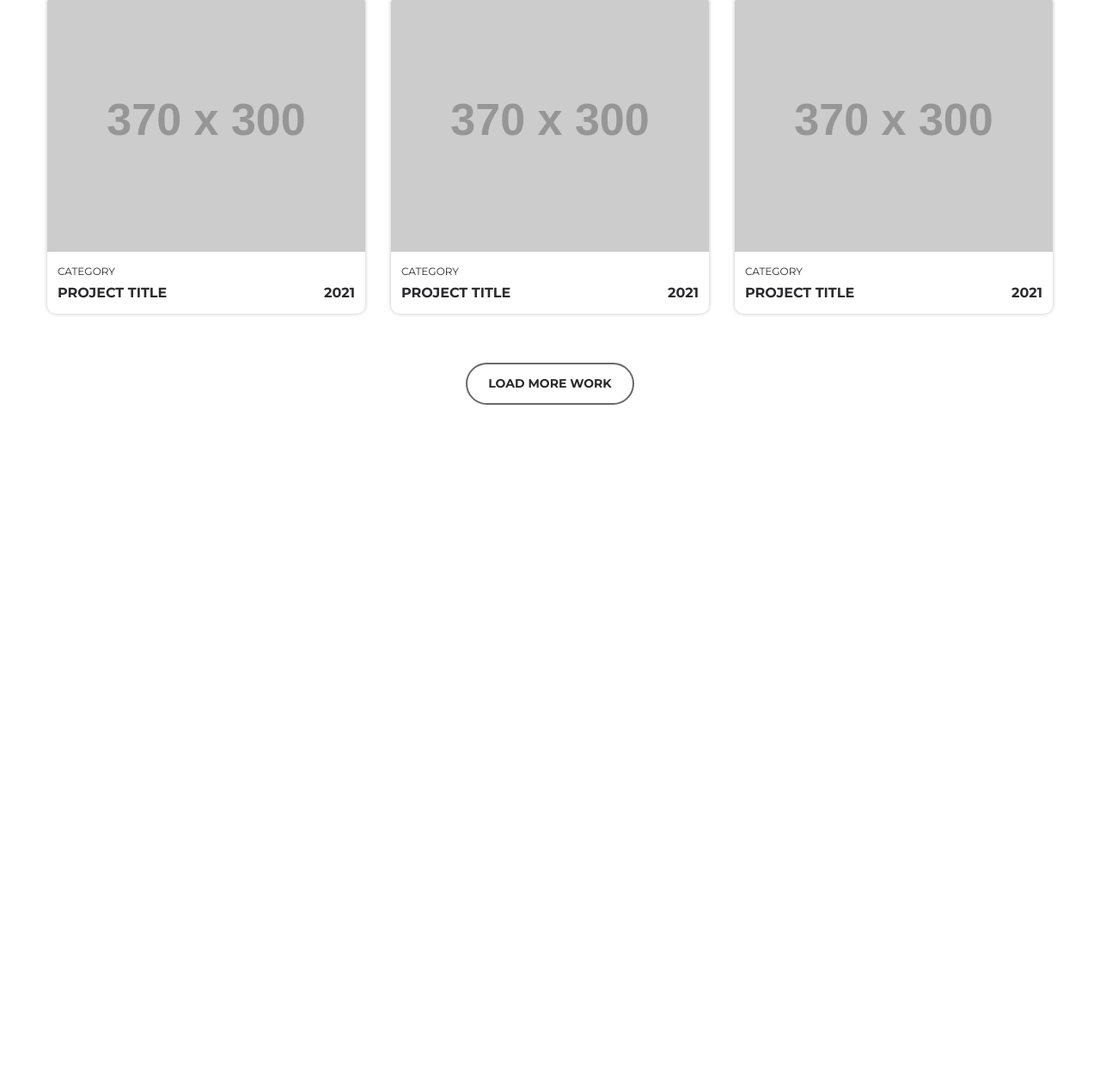
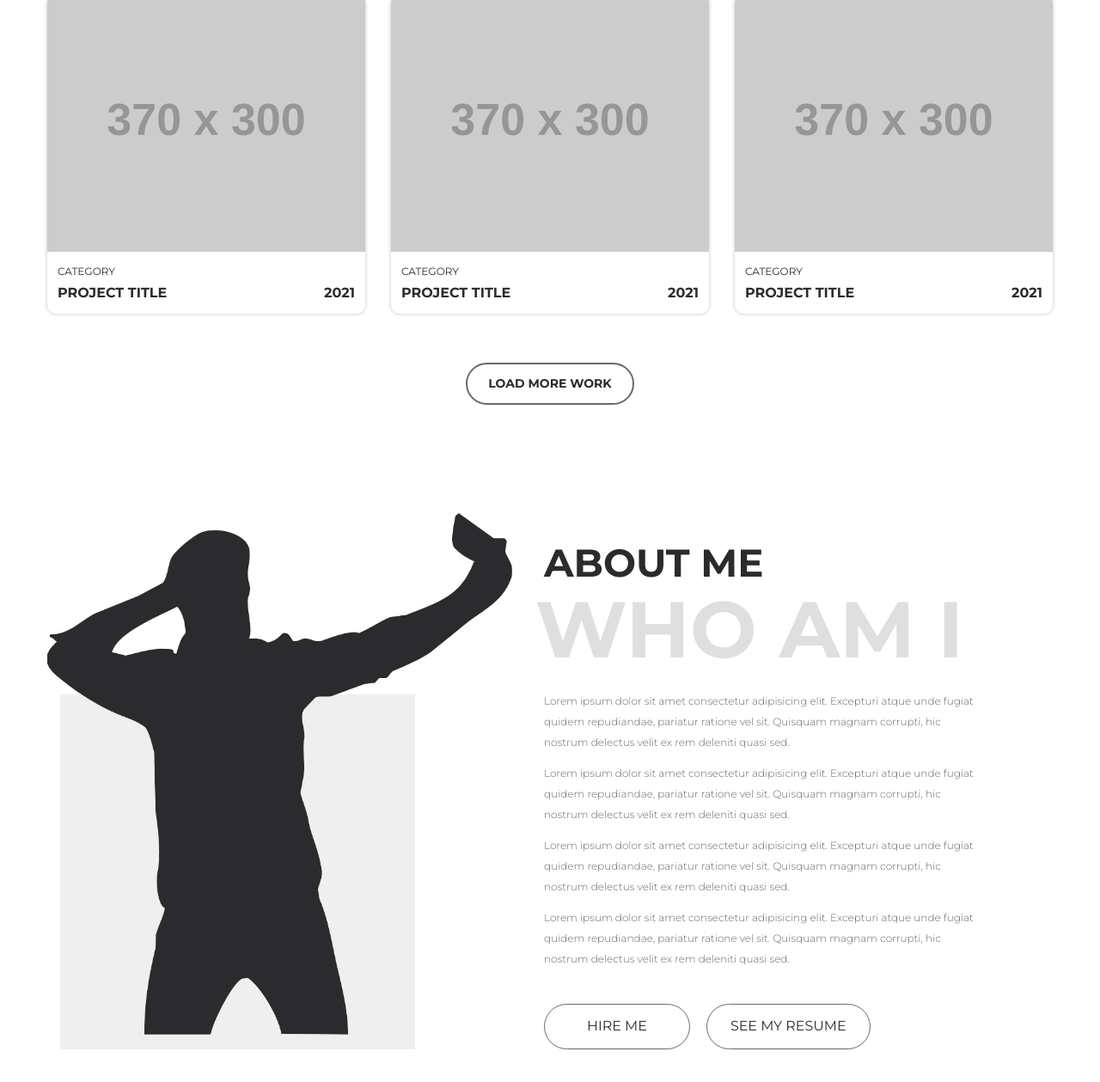
Before and after one commit to AleksPika/portfolio, a plain HTML site: page index.html in a window 1280 px wide. Shown: the part 1487-2746 px from the top of the page at 86% size. Before the commit the page ends 2000 px from the top, so only its background shows below. Drawn offline with Linux system fonts and the light colour scheme; placeholder pictures from the web are drawn by us.

Commit message:
add block about

```diff
--- /dev/null
+++ b/css/blocks/about.less
@@ -0,0 +1,67 @@
+// main: ../style.less
+
+.about {
+    margin: 126px 0;
+}
+
+.about__inner {
+    display: flex;
+    max-width: 1090px;
+}
+
+.about__photo,
+.about__content {
+    width: 50%;
+}
+
+.about__photo {
+
+    position: relative;
+
+    img {
+        position: relative;
+        z-index: 2;
+    }
+
+    &:before {
+        content: "";
+        width: 413px;
+        height: 413px;
+        background-color: #EFEFEF;
+        position: absolute;
+        left: 15px;
+        bottom: 0;
+        z-index: 1;
+    }
+}
+
+.about__content {
+    padding-left: 2.2rem;
+    margin-top: 2rem;
+}
+
+.about__title {
+    font-size: 45px;
+    color: @black;
+    font-weight: 700;
+    text-transform: uppercase;
+}
+
+.about__bigtitle {
+    margin-bottom: 21px;
+    position: relative;
+    left: -10px;
+    font-size: 92px;
+    line-height: 1.1;
+    color: fade(@black, 15%);
+    text-transform: uppercase;
+    font-weight: 700;
+}
+
+.about__text {
+    margin-bottom: 40px;
+    font-size: 12px;
+    color: @gray;
+    line-height: 2;
+    font-weight: 300;
+}
--- a/css/blocks/helpers.less
+++ b/css/blocks/helpers.less
@@ -3,3 +3,9 @@
 .text-center {
     text-align: center;
 }
+
+.img {
+    display: block;
+    max-width: 100%;
+    height: auto;
+}
--- a/css/blocks/works.less
+++ b/css/blocks/works.less
@@ -1,7 +1,7 @@
 // main: ../style.less
 
 .works {
-    padding: 42px 0;
+    margin: 42px 0;
 }
 
 .works__nav {
--- a/css/style.less
+++ b/css/style.less
@@ -40,7 +40,7 @@ h6 {
 @import "blocks/works.less";
 @import "blocks/portfolio.less";
 @import "blocks/work.less";
-
+@import "blocks/about.less";
 
 
 @import "blocks/helpers.less";
--- a/index.html
+++ b/index.html
@@ -60,7 +60,7 @@
                     <a class="btn" href="#">HIRE ME</a>
                     <button class="btn" type="button">SEE MY RESUME</button>
                 </div>
-                <img class="intro__photo" src="images/right_side.png" alt="">
+                <img class="img intro__photo" src="images/right_side.png" alt="">
             </div>
         </div>
     </section>
@@ -192,6 +192,38 @@
         </div>
     </div>
 
+    <section class="about">
+        <div class="container">
+            <div class="about__inner">
+
+                <div class="about__photo">
+                    <img class="img" src="images/designer_photo.png" alt="">
+                </div>
+                <div class="about__content">
+                    <h3 class="about__title">about me</h3>
+                    <h2 class="about__bigtitle">who am i</h2>
+                    <div class="about__text">
+                        <p>Lorem ipsum dolor sit amet consectetur adipisicing elit. Excepturi atque unde fugiat quidem
+                            repudiandae, pariatur ratione vel sit. Quisquam magnam corrupti, hic nostrum delectus velit
+                            ex rem deleniti quasi sed.</p>
+                        <p>Lorem ipsum dolor sit amet consectetur adipisicing elit. Excepturi atque unde fugiat quidem
+                            repudiandae, pariatur ratione vel sit. Quisquam magnam corrupti, hic nostrum delectus velit
+                            ex rem deleniti quasi sed.</p>
+                        <p>Lorem ipsum dolor sit amet consectetur adipisicing elit. Excepturi atque unde fugiat quidem
+                            repudiandae, pariatur ratione vel sit. Quisquam magnam corrupti, hic nostrum delectus velit
+                            ex rem deleniti quasi sed.</p>
+                        <p>Lorem ipsum dolor sit amet consectetur adipisicing elit. Excepturi atque unde fugiat quidem
+                            repudiandae, pariatur ratione vel sit. Quisquam magnam corrupti, hic nostrum delectus velit
+                            ex rem deleniti quasi sed.</p>
+                    </div>
+                    <a class="btn" href="#">HIRE ME</a>
+                    <button class="btn" type="button">SEE MY RESUME</button>
+                </div>
+
+            </div>
+        </div>
+    </section>
+
 
 </body>
 
```
Also changed, not shown: css/style.css, images/designer_photo.png (added).
